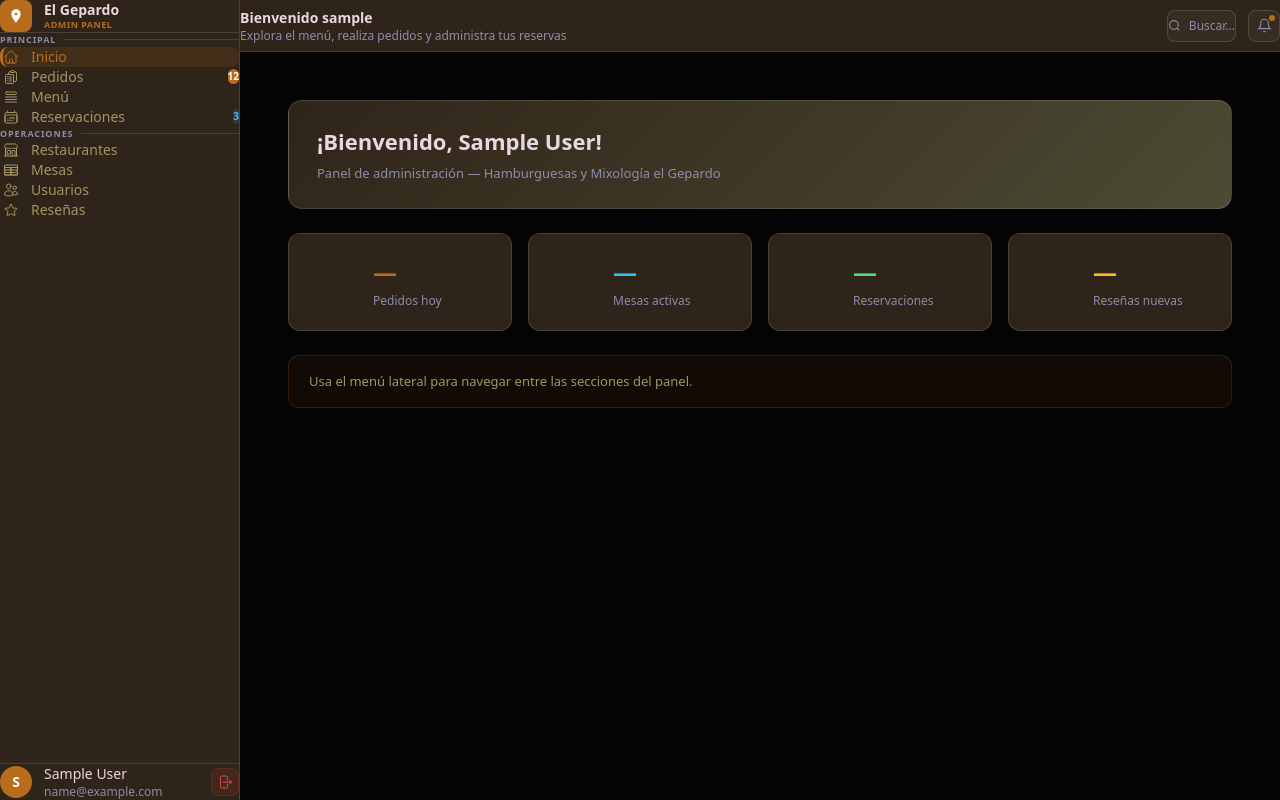
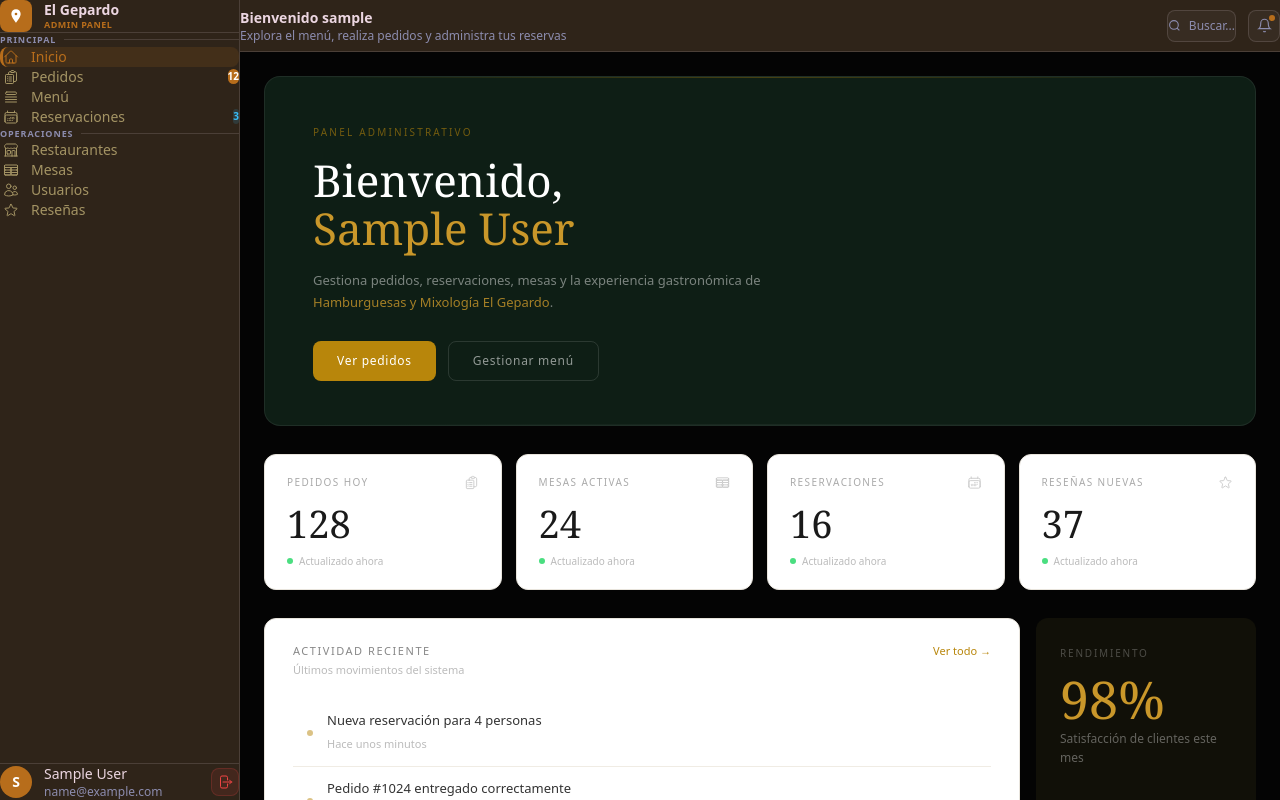
Before and after one commit to lcastro-2021276/BitCoiners-Mixologa-el-Gepardo, a React (Vite) app in the folder Restaurante - Hamburguesas-y-Mixologa-el-Gepardo/Client-AdminGepardo/: page /dashboard in a window 1280 px wide. Built offline with nearby package versions, Linux system fonts and the light colour scheme; sample sign-in values are in the browser's storage.

Commit message:
feat: add DashboardHome module

```diff
--- a/Restaurante - Hamburguesas-y-Mixologa-el-Gepardo/Client-AdminGepardo/src/features/dashboard/pages/DashboardHome.jsx
+++ b/Restaurante - Hamburguesas-y-Mixologa-el-Gepardo/Client-AdminGepardo/src/features/dashboard/pages/DashboardHome.jsx
@@ -1,91 +1,205 @@
-// src/features/dashboard/pages/DashboardHome.jsx
+// src/features/dashboard/DashboardHome.jsx
 import { useAuthStore } from "../../auth/store/authStore";
+import {
+  ClipboardDocumentListIcon,
+  TableCellsIcon,
+  CalendarDaysIcon,
+  StarIcon,
+} from "@heroicons/react/24/outline";
+
+const gold = "#B8860B";
+const goldLight = "#C9972A";
+const serif = "'Cormorant Garamond', Georgia, serif";
 
 const STATS = [
-  { label: "Pedidos hoy",    value: "—", icon: "", color: "var(--color-accent)" },
-  { label: "Mesas activas",  value: "—", icon: "", color: "var(--color-info)" },
-  { label: "Reservaciones",  value: "—", icon: "", color: "var(--color-success)" },
-  { label: "Reseñas nuevas", value: "—", icon: "", color: "var(--color-warning)" },
+  { label: "Pedidos hoy",    value: "128", icon: ClipboardDocumentListIcon },
+  { label: "Mesas activas",  value: "24",  icon: TableCellsIcon },
+  { label: "Reservaciones",  value: "16",  icon: CalendarDaysIcon },
+  { label: "Reseñas nuevas", value: "37",  icon: StarIcon },
+];
+
+const ACTIVITY = [
+  "Nueva reservación para 4 personas",
+  "Pedido #1024 entregado correctamente",
+  "Nueva reseña de cliente recibida",
+  "Mesa VIP marcada como ocupada",
 ];
 
 export const DashboardHome = () => {
   const user = useAuthStore((s) => s.user);
 
   return (
-    <div style={{ padding: "24px", maxWidth: "1200px" }}>
+    <div style={{ width: "100%", display: "flex", flexDirection: "column", gap: "28px" }}>
 
-      {/* BIENVENIDA */}
-      <div
-        style={{
-          padding: "24px 28px",
-          borderRadius: "14px",
-          background: "linear-gradient(135deg, var(--bg-primary), var(--bg-secondary))",
-          border: "1px solid var(--border-color)",
-          marginBottom: "24px",
-        }}
-      >
-        <h2 style={{ fontSize: "22px", fontWeight: 700, color: "var(--text-primary)", marginBottom: "6px" }}>
-          ¡Bienvenido, {user?.name || "Administrador"}!
-        </h2>
-        <p style={{ fontSize: "13px", color: "var(--text-muted)" }}>
-          Panel de administración — Hamburguesas y Mixología el Gepardo
+
+      <section style={{
+        position: "relative",
+        overflow: "hidden",
+        borderRadius: "16px",
+        border: "1px solid rgba(255,255,255,0.07)",
+        background: "#0e1e15",
+        padding: "48px 48px 44px",
+      }}>
+        <div style={{
+          position: "absolute", top: 0, left: "40px", right: "40px", height: "1px",
+          background: `linear-gradient(to right, transparent, ${gold}55, transparent)`,
+        }} />
+
+        <p style={{ fontSize: "10px", fontWeight: 500, letterSpacing: "0.22em", textTransform: "uppercase", color: `${gold}99`, marginBottom: "16px" }}>
+          Panel Administrativo
+        </p>
+
+        <h1 style={{ fontFamily: serif, fontSize: "44px", fontWeight: 300, color: "#fff", lineHeight: 1.1, margin: 0 }}>
+          Bienvenido,
+          <span style={{ display: "block", color: goldLight }}>
+            {user?.name || "Administrador"}
+          </span>
+        </h1>
+
+        <p style={{ marginTop: "16px", fontSize: "13px", lineHeight: 1.7, color: "rgba(255,255,255,0.45)", maxWidth: "520px" }}>
+          Gestiona pedidos, reservaciones, mesas y la experiencia gastronómica de{" "}
+          <span style={{ color: `${goldLight}cc` }}>Hamburguesas y Mixología El Gepardo</span>.
+        </p>
+
+        <div style={{ marginTop: "28px", display: "flex", gap: "12px" }}>
+          <button style={{
+            background: gold, color: "#fff", border: "none",
+            borderRadius: "8px", padding: "10px 24px",
+            fontSize: "12px", fontWeight: 500, letterSpacing: "0.06em", cursor: "pointer",
+          }}>
+            Ver pedidos
+          </button>
+          <button style={{
+            background: "transparent", color: "rgba(255,255,255,0.55)",
+            border: "1px solid rgba(255,255,255,0.12)",
+            borderRadius: "8px", padding: "10px 24px",
+            fontSize: "12px", fontWeight: 400, letterSpacing: "0.06em", cursor: "pointer",
+          }}>
+            Gestionar menú
+          </button>
+        </div>
+
+        <div style={{
+          position: "absolute", bottom: 0, left: "40px", right: "40px", height: "1px",
+          background: "linear-gradient(to right, transparent, rgba(255,255,255,0.05), transparent)",
+        }} />
+      </section>
+
+
+      <section style={{ display: "grid", gridTemplateColumns: "repeat(4, 1fr)", gap: "14px" }}>
+        {STATS.map(({ label, value, icon: Icon }) => (
+          <div key={label} style={{
+            background: "#fff",
+            border: "1px solid #e8e4dc",
+            borderRadius: "12px",
+            padding: "20px 22px",
+          }}>
+            <div style={{ display: "flex", justifyContent: "space-between", alignItems: "flex-start", marginBottom: "14px" }}>
+              <p style={{ fontSize: "10px", fontWeight: 500, letterSpacing: "0.14em", textTransform: "uppercase", color: "#aaa", margin: 0 }}>
+                {label}
+              </p>
+              <Icon style={{ width: "15px", height: "15px", color: "#ccc", flexShrink: 0 }} />
+            </div>
+            <p style={{ fontFamily: serif, fontSize: "38px", fontWeight: 300, color: "#1a1a1a", margin: 0, lineHeight: 1 }}>
+              {value}
+            </p>
+            <div style={{ marginTop: "12px", display: "flex", alignItems: "center", gap: "6px" }}>
+              <span style={{ width: "6px", height: "6px", borderRadius: "50%", background: "#4ade80", display: "inline-block" }} />
+              <span style={{ fontSize: "10px", color: "#bbb" }}>Actualizado ahora</span>
+            </div>
+          </div>
+        ))}
+      </section>
+
+
+      <section style={{ display: "grid", gridTemplateColumns: "1fr 220px", gap: "16px" }}>
+
+
+        <div style={{ background: "#fff", border: "1px solid #e8e4dc", borderRadius: "12px", padding: "24px 28px" }}>
+          <div style={{ display: "flex", justifyContent: "space-between", alignItems: "flex-start", marginBottom: "20px" }}>
+            <div>
+              <p style={{ fontSize: "11px", fontWeight: 500, letterSpacing: "0.14em", textTransform: "uppercase", color: "#888", margin: 0 }}>
+                Actividad reciente
+              </p>
+              <p style={{ fontSize: "11px", color: "#bbb", marginTop: "3px", marginBottom: 0 }}>
+                Últimos movimientos del sistema
               </p>
             </div>
+            <button style={{ fontSize: "11px", color: gold, background: "none", border: "none", cursor: "pointer" }}>
+              Ver todo →
+            </button>
+          </div>
 
-      {/* STATS */}
-      <div
-        style={{
-          display: "grid",
-          gridTemplateColumns: "repeat(auto-fit, minmax(200px, 1fr))",
-          gap: "16px",
-          marginBottom: "24px",
-        }}
-      >
-        {STATS.map(({ label, value, icon, color }) => (
-          <div
-            key={label}
-            style={{
-              background: "var(--bg-primary)",
-              border: "1px solid var(--border-color)",
-              borderRadius: "12px",
-              padding: "20px",
-              display: "flex",
-              alignItems: "center",
-              gap: "16px",
-            }}
-          >
-            <div
-              style={{
-                width: "48px", height: "48px",
-                borderRadius: "12px",
-                background: `${color}20`,
-                display: "flex", alignItems: "center", justifyContent: "center",
-                fontSize: "22px", flexShrink: 0,
-              }}
-            >
-              {icon}
-            </div>
+          <div style={{ display: "flex", flexDirection: "column" }}>
+            {ACTIVITY.map((item, i) => (
+              <div key={i} style={{
+                display: "flex", alignItems: "center", gap: "14px",
+                padding: "12px 14px",
+                borderTop: i === 0 ? "none" : "1px solid #f0ece4",
+              }}>
+                <span style={{ width: "6px", height: "6px", borderRadius: "50%", background: `${gold}80`, flexShrink: 0 }} />
                 <div>
-              <p style={{ fontSize: "24px", fontWeight: 700, color }}>{value}</p>
-              <p style={{ fontSize: "12px", color: "var(--text-muted)", marginTop: "2px" }}>{label}</p>
+                  <p style={{ fontSize: "13px", color: "#333", margin: 0 }}>{item}</p>
+                  <span style={{ fontSize: "11px", color: "#bbb" }}>Hace unos minutos</span>
                 </div>
               </div>
             ))}
           </div>
+        </div>
 
-      {/* TIP */}
-      <div
-        style={{
-          padding: "16px 20px",
-          borderRadius: "10px",
-          background: "rgba(183,109,27,0.08)",
-          border: "1px solid rgba(183,109,27,0.2)",
-          fontSize: "13px",
-          color: "var(--text-secondary)",
-        }}
-      >
-        Usa el menú lateral para navegar entre las secciones del panel.
+
+        <div style={{ background: "#111008", borderRadius: "12px", padding: "28px 24px", display: "flex", flexDirection: "column" }}>
+          <p style={{ fontSize: "10px", fontWeight: 500, letterSpacing: "0.18em", textTransform: "uppercase", color: "rgba(255,255,255,0.25)", margin: 0 }}>
+            Rendimiento
+          </p>
+          <p style={{ fontFamily: serif, fontSize: "52px", fontWeight: 300, color: goldLight, margin: "12px 0 4px", lineHeight: 1 }}>
+            98%
+          </p>
+          <p style={{ fontSize: "12px", color: "rgba(255,255,255,0.35)", lineHeight: 1.6, margin: 0 }}>
+            Satisfacción de clientes este mes
+          </p>
+
+          <div style={{ marginTop: "auto", paddingTop: "28px" }}>
+            <div style={{ display: "flex", justifyContent: "space-between", fontSize: "10px", color: "rgba(255,255,255,0.25)", marginBottom: "6px" }}>
+              <span>Meta mensual</span><span>98 / 100</span>
             </div>
+            <div style={{ height: "1px", background: "rgba(255,255,255,0.08)" }}>
+              <div style={{ height: "1px", width: "98%", background: `${gold}70` }} />
+            </div>
+          </div>
+
+          <button style={{
+            marginTop: "20px", width: "100%",
+            background: "transparent",
+            border: `1px solid ${gold}40`,
+            borderRadius: "8px", padding: "10px",
+            fontSize: "11px", letterSpacing: "0.06em",
+            color: `${goldLight}99`, cursor: "pointer",
+          }}>
+            Ver estadísticas
+          </button>
+        </div>
+      </section>
+
+
+      <div style={{
+        display: "flex", alignItems: "center", gap: "14px",
+        background: "#fff", border: "1px solid #e8e4dc",
+        borderRadius: "12px", padding: "16px 20px",
+      }}>
+        <div style={{
+          width: "32px", height: "32px", flexShrink: 0,
+          background: `${gold}15`, borderRadius: "8px",
+          display: "flex", alignItems: "center", justifyContent: "center", fontSize: "15px",
+        }}>
+          🌿
+        </div>
+        <p style={{ fontSize: "12px", color: "#888", margin: 0, lineHeight: 1.6 }}>
+          <span style={{ fontWeight: 500, color: "#444" }}>Consejo rápido — </span>
+          Usa el menú lateral para administrar pedidos, mesas y reservas rápidamente.
+        </p>
+      </div>
+
     </div>
   );
 };
```
Lines whose indentation alone changed are shown as unchanged.
